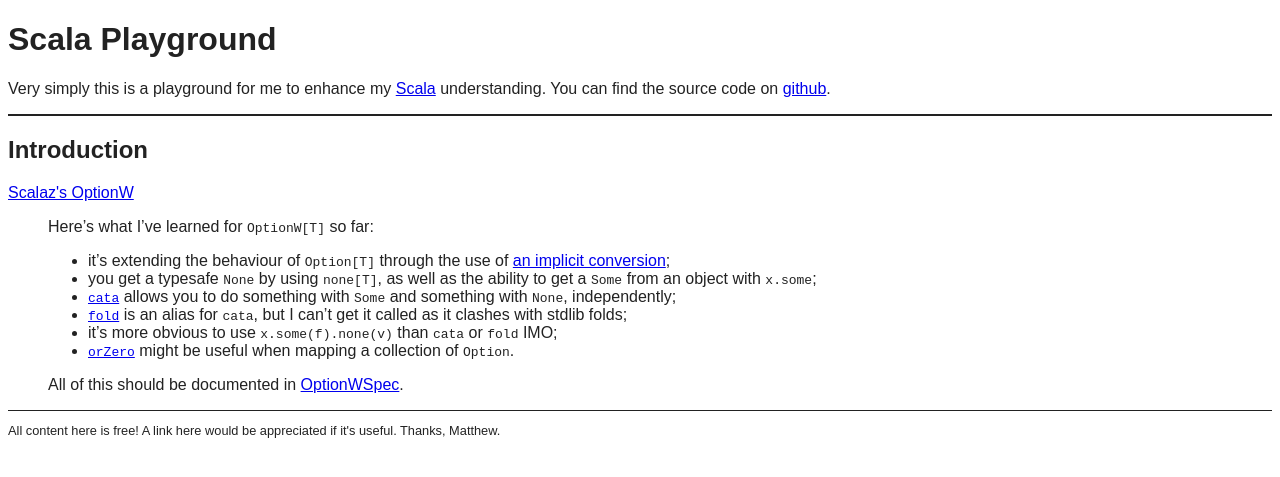
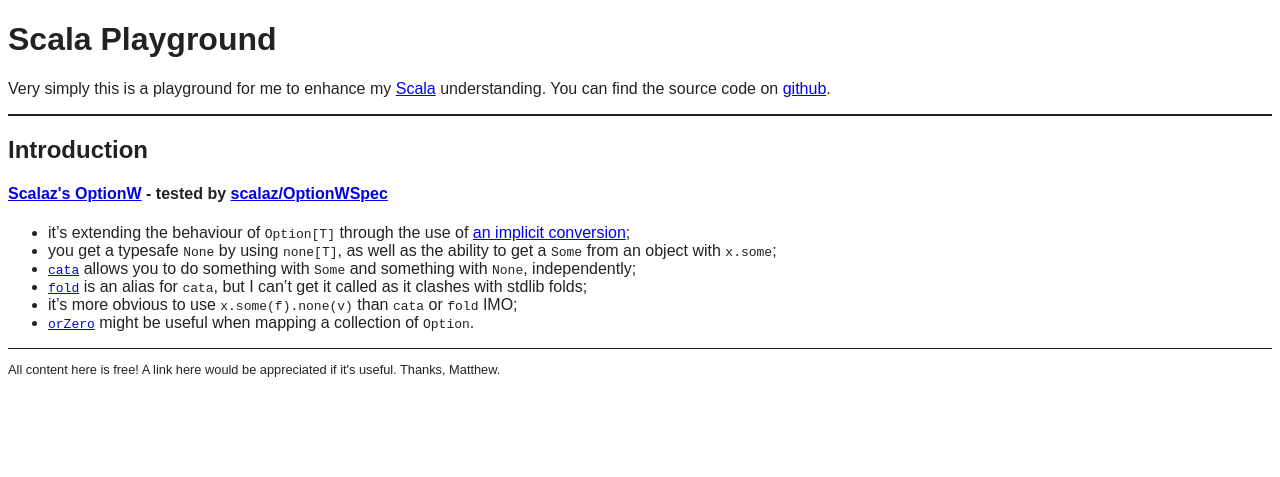
Before and after one commit to mattdenner/scala-playground, a Jekyll site: the page built from index.html, in a window 1280 px wide. Shown: the top 477 px of the page. Built offline with Jekyll 4.4.1, drawn with Linux system fonts in a browser that asks for light colours; the list of posts is cut into pages by our own code.

Commit message:
A somewhat more appropriate site

```diff
--- a/_config.yml
+++ b/_config.yml
@@ -2,3 +2,6 @@ safe: true
 lsi: false
 pygments: true
 paginate: 5
+exclude:
+- project
+- target
--- a/_posts/2013-01-27-optionw.markdown
+++ b/_posts/2013-01-27-optionw.markdown
@@ -1,14 +1,11 @@
 ---
 layout: default
 title: Scalaz's OptionW
+tested_by: "scalaz/OptionWSpec"
 ---
-Here's what I've learned for `OptionW[T]` so far:
-
 * it's extending the behaviour of `Option[T]` through the use of [an implicit conversion](http://scalaz.github.com/scalaz/scalaz-2.9.1-6.0.4/doc.sxr/scalaz/OptionW.scala.html#40773);
 * you get a typesafe `None` by using `none[T]`, as well as the ability to get a `Some` from an object with `x.some`;
 * [`cata`](http://scalaz.github.com/scalaz/scalaz-2.9.1-6.0.4/doc.sxr/scalaz/OptionW.scala.html#43999) allows you to do something with `Some` and something with `None`, independently;
 * [`fold`](http://scalaz.github.com/scalaz/scalaz-2.9.1-6.0.4/doc.sxr/scalaz/OptionW.scala.html#44002) is an alias for `cata`, but I can't get it called as it clashes with stdlib folds;
 * it's more obvious to use `x.some(f).none(v)` than `cata` or `fold` IMO;
 * [`orZero`](http://scalaz.github.com/scalaz/scalaz-2.9.1-6.0.4/doc.sxr/scalaz/OptionW.scala.html#44019) might be useful when mapping a collection of `Option`.
-
-All of this should be documented in [OptionWSpec](https://github.com/mattdenner/scala-playground/blob/master/src/test/scala/com/denner/scalaz/OptionWSpec.scala).
--- a/index.html
+++ b/index.html
@@ -3,10 +3,18 @@ layout: default
 title: Introduction
 ---
 {% for post in paginator.posts %}
-<dl>
-  <dt><a href="/scala-playground/{{post.url}}">{{post.title}}</a></dt>
-  <dd>{{post.content}}</dd>
-</dl>
+<article class="post">
+  <header>
+    <h1>
+      <a href="/scala-playground/{{post.url}}">{{post.title}}</a>
+      - tested by
+      <a href="https://github.com/mattdenner/scala-playground/blob/master/src/test/scala/com/denner/{{post.tested_by}}.scala">{{post.tested_by}}</a>
+    </h1>
+  </header>
+  <section>
+    {{post.content}}
+  </section>
+</article>
 {% endfor %}
 
 <nav id="pagination">
```
